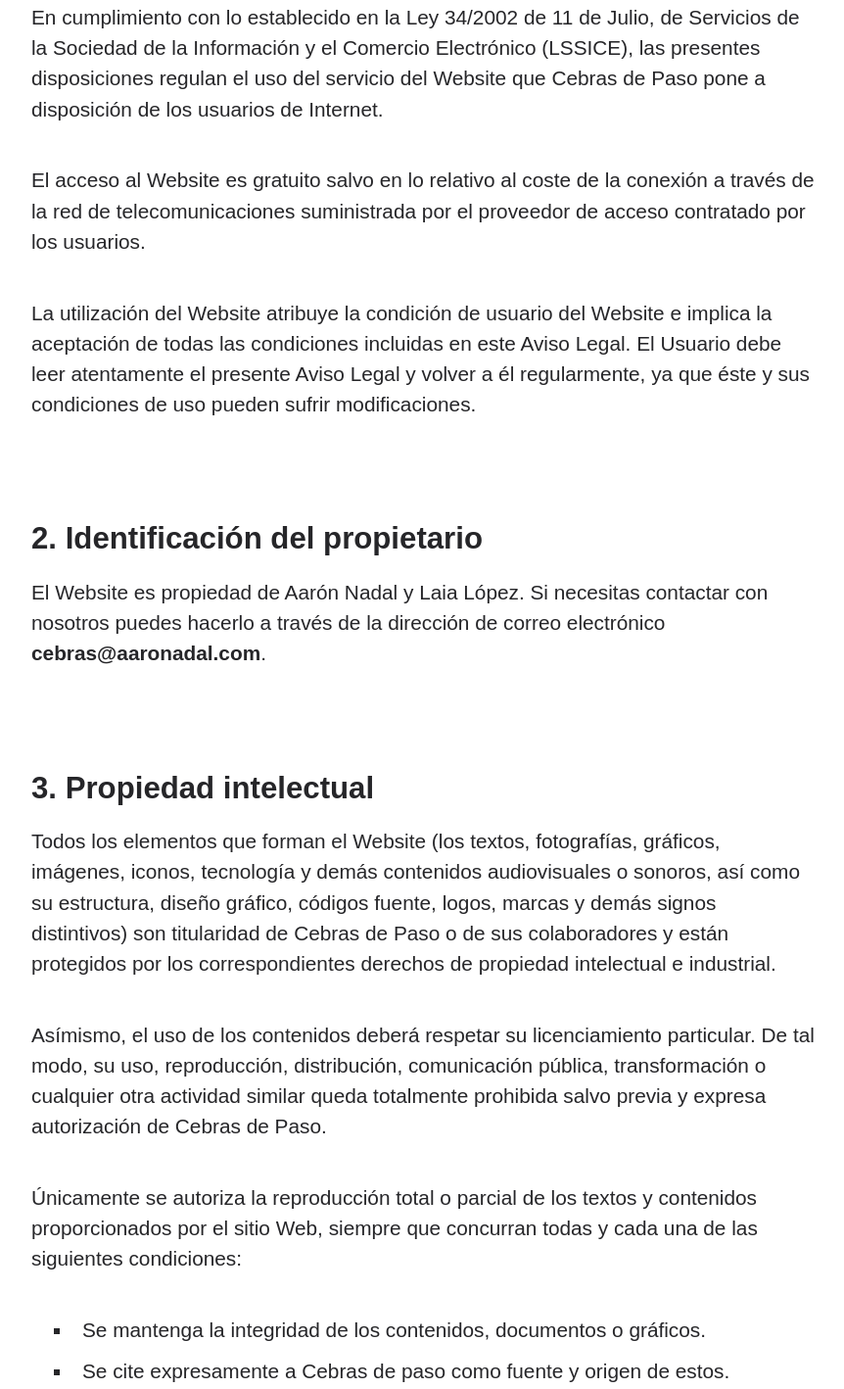
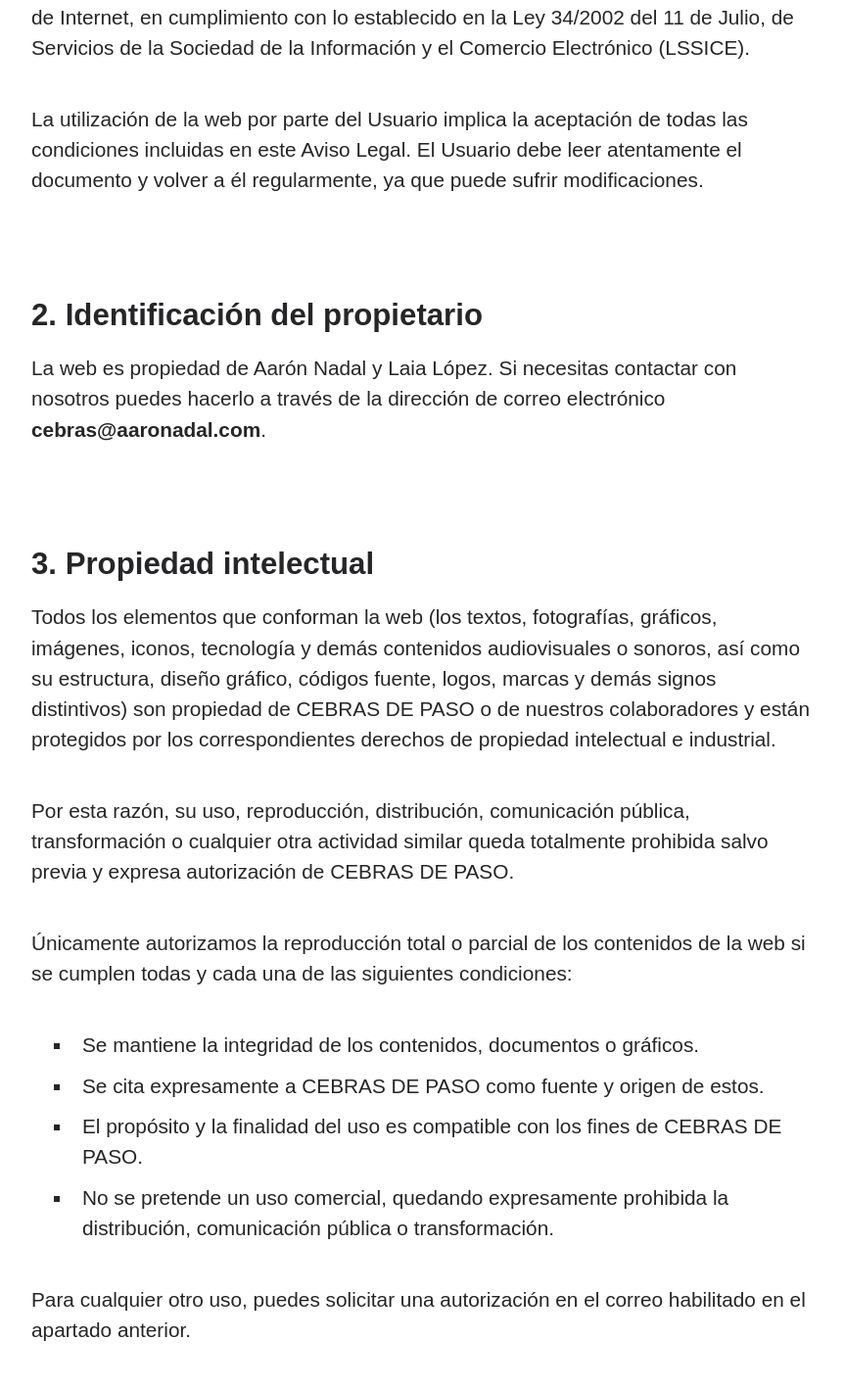
Before and after one commit to aaronadal/cebrasdepaso, a Vue app: page /aviso-legal in a window 1280 px wide. Shown: the part 790-2208 px from the top of the page at 98% size, without its empty margins (208-1070 px from the left). Built offline with nearby package versions, Linux system fonts and the light colour scheme; a small style sheet from the web is missing.

Commit message:
Legal note update

```diff
--- a/src/App.vue
+++ b/src/App.vue
@@ -6,7 +6,7 @@
 </script>
 
 <template>
-  <PageLayout :data-page="route.name || 'notfound'">
+  <PageLayout :data-page="route.name || 'none'">
     <router-view v-slot="{ Component }">
       <transition name="fade">
         <keep-alive>
--- a/src/views/LegalView.vue
+++ b/src/views/LegalView.vue
@@ -19,29 +19,22 @@
       <section class="container">
         <h2>Información legal y aceptación</h2>
         <p>
-          En cumplimiento con lo establecido en la Ley 34/2002 de 11 de Julio, de
-          Servicios de la Sociedad de la Información y el Comercio Electrónico
-          (LSSICE), las presentes disposiciones regulan el uso del servicio del
-          Website que Cebras de Paso pone a disposición de los usuarios de Internet.
+          Este documento regula el uso de la web que ponemos a
+          disposición de los usuarios de Internet, en cumplimiento con lo
+          establecido en la Ley 34/2002 del 11 de Julio, de Servicios de
+          la Sociedad de la Información y el Comercio Electrónico (LSSICE).
         </p>
         <p>
-          El acceso al Website es gratuito salvo en lo relativo al coste de la
-          conexión a través de la red de telecomunicaciones suministrada por el
-          proveedor de acceso contratado por los usuarios.
-        </p>
-        <p>
-          La utilización del Website atribuye la condición de usuario del Website
-          e implica la aceptación de todas las condiciones incluidas en este Aviso
-          Legal. El Usuario debe leer atentamente el presente Aviso Legal y volver
-          a él regularmente, ya que éste y sus condiciones de uso pueden sufrir
-          modificaciones.
+          La utilización de la web por parte del Usuario implica la aceptación de todas
+          las condiciones incluidas en este Aviso Legal. El Usuario debe leer atentamente
+          el documento y volver a él regularmente, ya que puede sufrir modificaciones.
         </p>
       </section>
 
       <section class="container">
         <h2>Identificación del propietario</h2>
         <p>
-          El Website es propiedad de Aarón Nadal y Laia López. Si necesitas contactar
+          La web es propiedad de Aarón Nadal y Laia López. Si necesitas contactar
           con nosotros puedes hacerlo a través de la dirección de correo electrónico
           <a class="link" :href="`mailto:${CONTACT_EMAIL}`">{{ CONTACT_EMAIL }}</a>.
         </p>
@@ -50,64 +43,45 @@
       <section class="container">
         <h2>Propiedad intelectual</h2>
         <p>
-          Todos los elementos que forman el Website (los textos, fotografías,
+          Todos los elementos que conforman la web (los textos, fotografías,
           gráficos, imágenes, iconos, tecnología y demás contenidos audiovisuales o
           sonoros, así como su estructura, diseño gráfico, códigos fuente, logos,
-          marcas y demás signos distintivos) son titularidad de Cebras de Paso o
-          de sus colaboradores y están protegidos por los correspondientes derechos
-          de propiedad intelectual e industrial.
+          marcas y demás signos distintivos) son propiedad de CEBRAS DE PASO o
+          de nuestros colaboradores y están protegidos por los correspondientes
+          derechos de propiedad intelectual e industrial.
         </p>
         <p>
-          Asímismo, el uso de los contenidos deberá respetar su licenciamiento
-          particular. De tal modo, su uso, reproducción, distribución, comunicación
+          Por esta razón, su uso, reproducción, distribución, comunicación
           pública, transformación o cualquier otra actividad similar queda
-          totalmente prohibida salvo previa y expresa autorización de Cebras de Paso.
+          totalmente prohibida salvo previa y expresa autorización de CEBRAS DE PASO.
         </p>
         <p>
-          Únicamente se autoriza la reproducción total o parcial de los textos y
-          contenidos proporcionados por el sitio Web, siempre que concurran todas y
-          cada una de las siguientes condiciones:
+          Únicamente autorizamos la reproducción total o parcial de los contenidos
+          de la web si se cumplen todas y cada una de las siguientes condiciones:
         </p>
         <ul class="list">
           <li>
-            Se mantenga la integridad de los contenidos, documentos o gráficos.
+            Se mantiene la integridad de los contenidos, documentos o gráficos.
           </li>
           <li>
-            Se cite expresamente a Cebras de paso como fuente y origen de estos.
+            Se cita expresamente a CEBRAS DE PASO como fuente y origen de estos.
           </li>
           <li>
-            El propósito y la finalidad de tal uso sea compatible con los fines del titular del sitio Web.
+            El propósito y la finalidad del uso es compatible con los fines de CEBRAS DE PASO.
           </li>
           <li>
-            No se pretenda un uso comercial, quedando expresamente prohibidas su distribución, comunicación pública o transformación
+            No se pretende un uso comercial, quedando expresamente prohibida la distribución, comunicación pública o transformación.
           </li>
         </ul>
         <p>
-          Cualquier otro uso tendrá que ser comunicado y autorizado por Cebras de paso previa y expresamente.
+          Para cualquier otro uso, puedes solicitar una autorización en el correo habilitado en el apartado anterior.
         </p>
 
         <h3>De terceros</h3>
         <p>
-          Cebras de Paso declara su respeto a los derechos de propiedad intelectual
-          e industrial de terceros; por ello, si considera que el
-          Website pudiera estar violando sus derechos, rogamos se ponga en
-          contacto con nosotros.
-        </p>
-      </section>
-
-      <section class="container">
-        <h2>Condiciones generales de uso</h2>
-        <p>
-          El Website tiene como objeto facilitar al público, en general, el
-          conocimiento de las actividades que esta organización realiza.
-          El uso de cualquiera de las funcionalidades del sitio Web implica la
-          expresa y plena aceptación de las condiciones aquí expuestas.
-        </p>
-        <p>
-          Cebras de paso se reserva la facultad de efectuar, en cualquier
-          momento y sin necesidad de previo aviso, modificaciones y actualizaciones
-          de la información contenida en el Website o en la configuración y presentación
-          de ésta.
+          CEBRAS DE PASO declara su respeto a los derechos de propiedad intelectual
+          e industrial de terceros; por ello, si el Usuario considera que la web
+          pudiera estar violando sus derechos, rogamos se ponga en contacto con nosotros a través del correo habilitado en el apartado anterior.
         </p>
       </section>
 
@@ -116,40 +90,39 @@
 
         <h3>De la información</h3>
         <p>
-          El acceso al Website no implica obligación por parte de Cebras de Paso de
+          El acceso a la web no implica obligación por parte de CEBRAS DE PASO de
           comprobar la veracidad, exactitud, adecuación, idoneidad, exhaustividad y
-          actualidad de la información suministrada a través del mismo.
+          actualidad de la información suministrada.
         </p>
         <p>
-          Cebras de Paso no se responsabiliza de las decisiones tomadas a partir de
-          la información suministrada en el Website.
+          CEBRAS DE PASO no se responsabiliza de las decisiones tomadas por el Usuario
+          o por terceros a partir de la información suministrada en la web.
         </p>
 
         <h3>De la calidad</h3>
         <p>
-          El acceso al Website no implica la obligación por parte de Cebras de Paso
+          El acceso a la web no implica la obligación por parte de CEBRAS DE PASO
           de controlar la ausencia de virus, gusanos o cualquier otro elemento
           informático dañino. Corresponde al Usuario, en todo caso, la
           disponibilidad de herramientas adecuadas para la detección y desinfección
           de programas informáticos dañinos.
         </p>
         <p>
-          Cebras de Paso no se responsabiliza de los daños producidos en los equipos
-          informáticos de los Usuarios o de terceros durante la prestación del
-          servicio del Website, ni del mal funcionamiento del navegador Web o el uso
+          CEBRAS DE PASO no se responsabiliza de los daños producidos en los equipos
+          informáticos del Usuario o de terceros, del mal funcionamiento del navegador web o del uso
           de versiones no actualizadas del mismo.
         </p>
 
         <h3>De la disponibilidad</h3>
         <p>
-          El acceso al Website requiere de servicios y suministros de terceros,
+          El acceso a la web requiere de servicios y suministros de terceros,
           incluidos el transporte a través de redes de telecomunicaciones cuya
-          fiabilidad, calidad, continuidad y funcionamiento no corresponde a Cebras
-          de Paso. Por consiguiente, los servicios que se proveen a través del
+          fiabilidad, calidad, continuidad y funcionamiento no corresponde a CEBRAS
+          DE PASO. Por consiguiente, los servicios que se proveen a través del
           Website pueden ser suspendidos, cancelados o resultar inaccesibles.
         </p>
         <p>
-          Cebras de Paso no se responsabiliza de los daños y perjuicios de cualquier
+          CEBRAS DE PASO no se responsabiliza de los daños y perjuicios de cualquier
           tipo producidos en el Usuario a causa de fallos o desconexiones
           en las redes de telecomunicaciones que produzcan la suspensión,
           cancelación o interrupción del servicio.
@@ -157,9 +130,9 @@
 
         <h3>De los contenidos enlazados</h3>
         <p>
-          El servicio de acceso al Website incluye mecanismos que permiten al Usuario
+          El servicio de acceso a la web incluye mecanismos que permiten al Usuario
           acceder a otras páginas y portales de Internet. En estos casos,
-          Cebras de Paso actúa como prestador de servicios de intermediación de
+          CEBRAS DE PASO actúa como prestador de servicios de intermediación de
           conformidad con el artículo 17 de la Ley 34/2002, de 12 de julio, de
           Servicios de la Sociedad de la Información y el Comercio Electrónico (LSSICE)
           y sólo será responsable de los contenidos y servicios suministrados en los
@@ -168,33 +141,34 @@
         </p>
         <p>
           En el supuesto de que el Usuario considere que existe un Sitio Enlazado
-          con contenidos ilícitos o inadecuados podrá comunicárselo a Cebras de Paso
+          con contenidos ilícitos o inadecuados podrá comunicárselo a CEBRAS DE PASO
           sin que en ningún caso esta comunicación conlleve la obligación de
           retirar el correspondiente enlace.
         </p>
         <p>
           Asímismo, la existencia de sitios enlazados no debe presuponer en ningún caso la
           existencia de acuerdos con los responsables o titulares de los mismos, ni
-          la recomendación, promoción o identificación de Cebras de Paso con las
+          la recomendación, promoción o identificación de CEBRAS DE PASO con las
           manifestaciones, contenidos o servicios que se proveen.
         </p>
         <p>
-          Cebras de Paso no conoce los contenidos y servicios de los Sitios
+          CEBRAS DE PASO no conoce los contenidos y servicios de los Sitios
           Enlazados y por tanto no se hace responsable por los daños producidos por
           la ilicitud, calidad, desactualización, indisponibilidad, error e
           inutilidad de los contenidos y/o servicios de los sitios enlazados ni por
-          cualquier otro daño que no sea directamente imputable a Cebras de Paso.
+          cualquier otro daño que no sea directamente imputable a CEBRAS DE PASO.
         </p>
       </section>
 
       <section class="container">
         <h2>Política de privacidad</h2>
         <p>
-          El Website <b>NO TRATA TUS DATOS PERSONALES</b>. No te vamos a pedir ningún dato
+          Esta web <b>NO TRATA TUS DATOS PERSONALES</b>. No te vamos a pedir ningún dato
           para navegar, ni para acceder a ninguna sección del Website. Olvídate de cesiones
           de datos a terceros, de consentimientos y políticas de privacidad ininteligibles.
         </p>
-        <p>Los únicos datos personales que podemos llegar a tratar son tu nombre y tu
+        <p>
+          Los únicos datos personales que podemos llegar a tratar son tu nombre y tu
           dirección de correo electrónico, aunque esto únicamente lo haremos si decides
           enviarnos un email de contacto y tan solo para poder dirigirnos a ti y responderte.
         </p>
@@ -203,7 +177,7 @@
       <section class="container">
         <h2>Política de cookies</h2>
         <p>
-          El Website <b>NO UTILIZA COOKIES</b>. Puedes navegar sin preocupaciones
+          Esta web <b>NO UTILIZA COOKIES</b>. Puedes navegar sin preocupaciones
           porque no analizamos las visitas, no realizamos seguimiento de ningún tipo y no cedemos
           tus datos a terceros.
         </p>
@@ -212,9 +186,9 @@
       <section class="container">
         <h2>Jurisdicción</h2>
         <p>
-          Cebras de Paso se reserva la facultad de presentar las acciones civiles o
-          penales que considere necesarias por la utilización indebida del Website
-          y contenidos, o por el incumplimiento de las presentes condiciones del
+          CEBRAS DE PASO se reserva la facultad de presentar las acciones civiles o
+          penales que considere necesarias por la utilización indebida de la web
+          o sus contenidos, o por el incumplimiento de las presentes condiciones del
           Aviso Legal.
         </p>
       </section>
@@ -224,7 +198,7 @@
         <p>
           La ley aplicable en caso de disputa o conflicto de interpretación de los
           términos que conforman este Aviso Legal, así como cualquier cuestión
-          relacionada con los servicios del presente Website, se regirá por la
+          relacionada con los servicios de la web, se regirá por la
           normativa vigente y de aplicación en el territorio español.
         </p>
         <p>
@@ -235,7 +209,7 @@
       </section>
 
       <section class="container">
-        <p style="text-align: right;">Versión de 05 de agosto de 2022</p>
+        <p style="text-align: right;">Versión del 12 de septiembre de 2022</p>
       </section>
     </div>
   </div>
```
